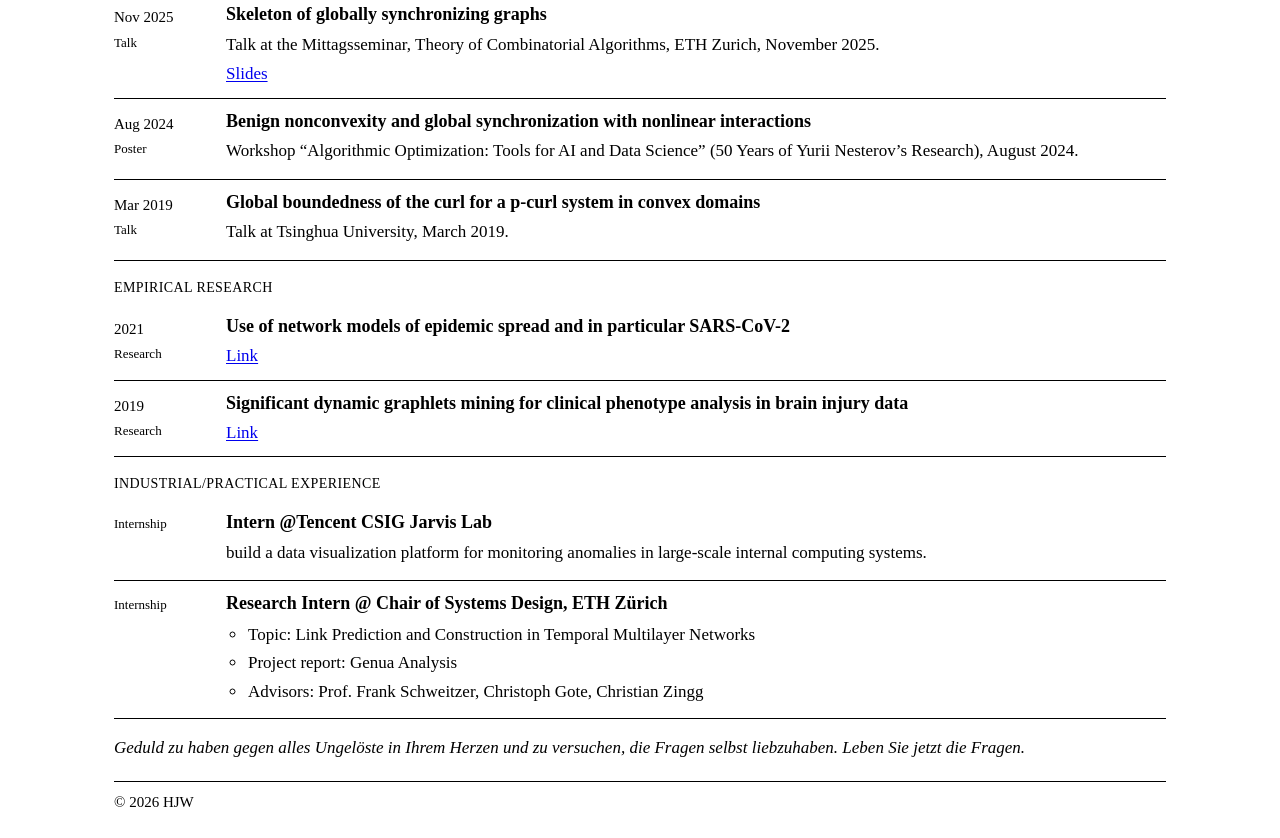
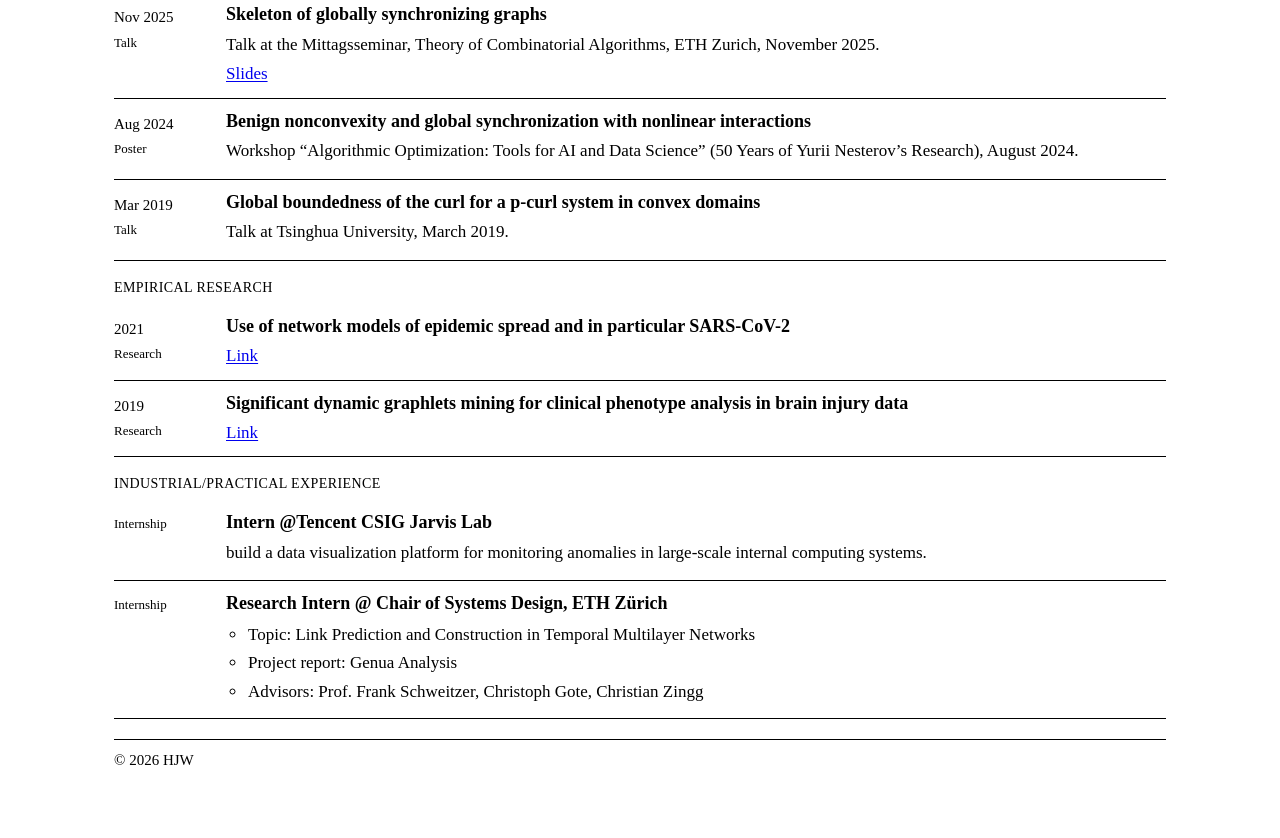
Before and after one commit to wu-hjj/wu-hjj.github.io, a plain HTML site: page index.html in a window 1280 px wide. Shown: the part 2109-2947 px from the top of the page. After the commit the page ends 2905 px from the top, so only its background shows below. Drawn offline with Linux system fonts and the light colour scheme.

Commit message:
Remove closing German quote

```diff
--- a/index.html
+++ b/index.html
@@ -158,7 +158,6 @@
         </ul>
       </section>
 
-      <p class="closing-quote">Geduld zu haben gegen alles Ungelöste in Ihrem Herzen und zu versuchen, die Fragen selbst liebzuhaben. Leben Sie jetzt die Fragen.</p>
     </main>
 
     <footer class="site-footer">© 2026 HJW</footer>
```
